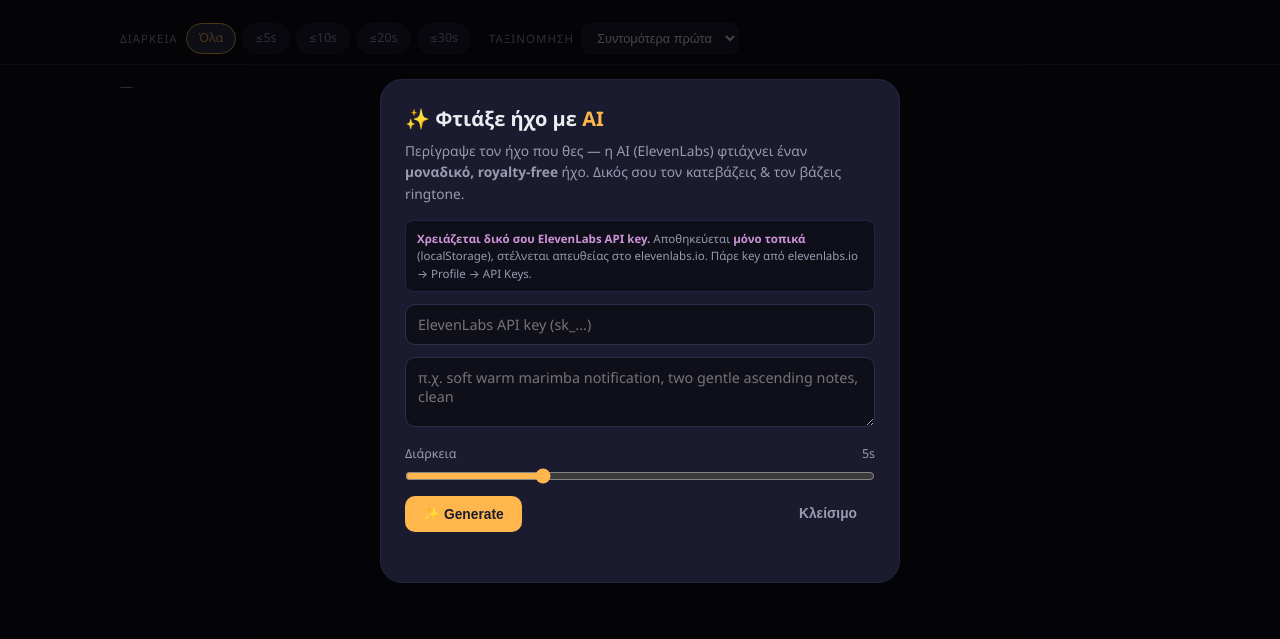
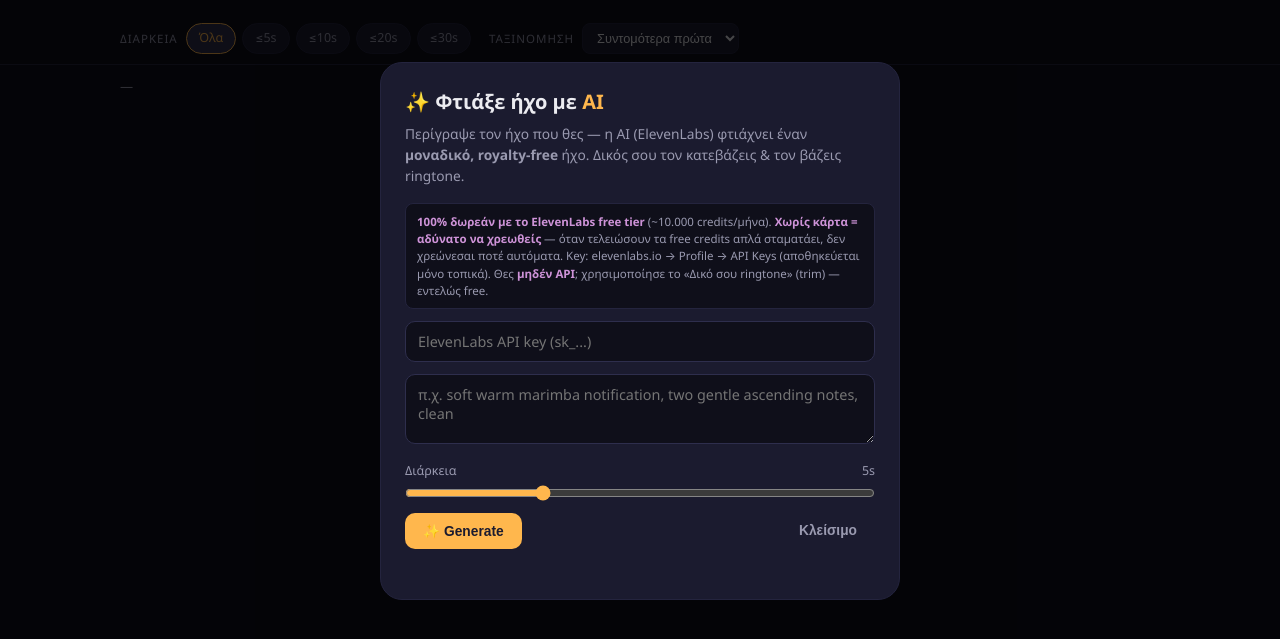
Before and after one commit to TPAINN/ringvault, a plain HTML site: page web/app.html in a window 1280 px wide. Both pictures are taken after a click on the button "✨ AI ήχος". Shown: the part 69-708 px from the top of the page. Drawn offline with Linux system fonts and the light colour scheme.

Commit message:
docs: clarify AI generator is free (ElevenLabs free tier, no card = no charge)

```diff
--- a/web/app.html
+++ b/web/app.html
@@ -220,7 +220,7 @@
   <div class="mbox">
     <h2>✨ Φτιάξε ήχο με <span>AI</span></h2>
     <p class="hint">Περίγραψε τον ήχο που θες — η AI (ElevenLabs) φτιάχνει έναν <strong>μοναδικό, royalty-free</strong> ήχο. Δικός σου τον κατεβάζεις & τον βάζεις ringtone.</p>
-    <div class="ai-warn"><b>Χρειάζεται δικό σου ElevenLabs API key.</b> Αποθηκεύεται <b>μόνο τοπικά</b> (localStorage), στέλνεται απευθείας στο elevenlabs.io. Πάρε key από elevenlabs.io → Profile → API Keys.</div>
+    <div class="ai-warn"><b>100% δωρεάν με το ElevenLabs free tier</b> (~10.000 credits/μήνα). <b>Χωρίς κάρτα = αδύνατο να χρεωθείς</b> — όταν τελειώσουν τα free credits απλά σταματάει, δεν χρεώνεσαι ποτέ αυτόματα. Key: elevenlabs.io → Profile → API Keys (αποθηκεύεται μόνο τοπικά). Θες <b>μηδέν API</b>; χρησιμοποίησε το «Δικό σου ringtone» (trim) — εντελώς free.</div>
     <input type="password" id="aiKey" class="ai-in" placeholder="ElevenLabs API key (sk_...)" autocomplete="off">
     <textarea id="aiPrompt" class="ai-in" placeholder="π.χ. soft warm marimba notification, two gentle ascending notes, clean"></textarea>
     <div class="slider-row"><label>Διάρκεια <span id="aiDurLbl">5s</span></label>
```
